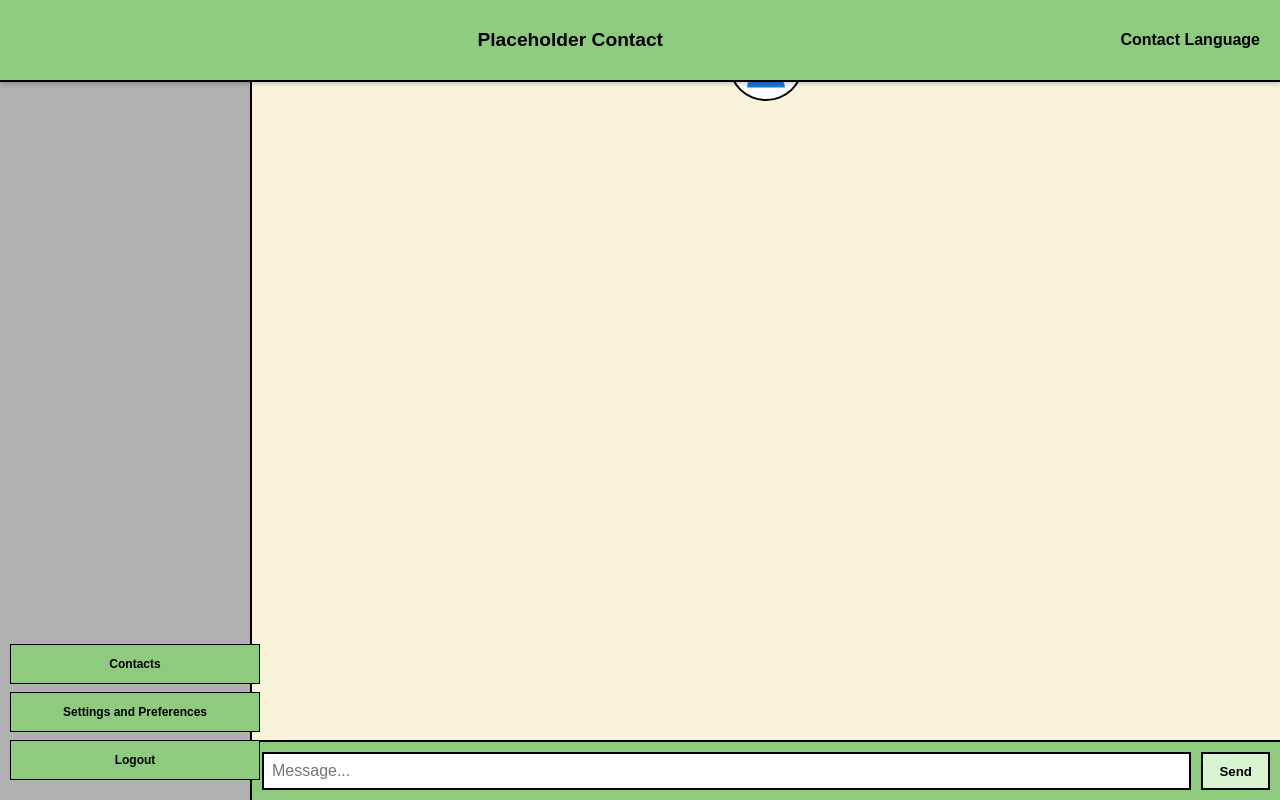
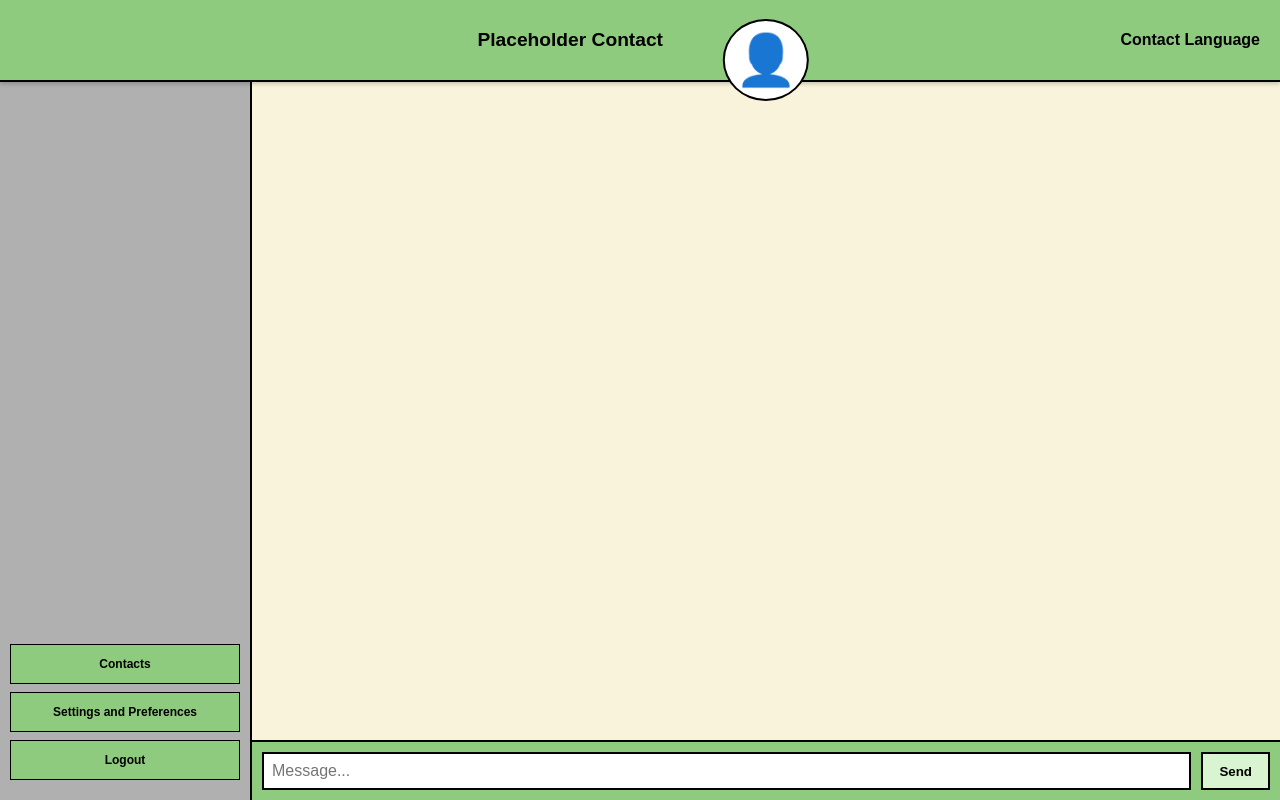
Before and after one commit to Austyn-Reichback/CSE-350-summer, a plain HTML site: page index.html in a window 1280 px wide. Drawn offline with Linux system fonts and the light colour scheme.

Commit message:
Trying to fix it more, again.

```diff
--- a/style.css
+++ b/style.css
@@ -33,6 +33,8 @@ body {
   gap: 8px;
   display: flex;
   flex-direction: column;
+  gap: 8px;
+  box-sizing: border-box; /* prevents overflow */
 }
 
 .sidebar-buttons button {
@@ -86,18 +88,18 @@ body {
 
 .profile-pic {
   position: absolute;
-  top: 30px;
+  top: 60px; /* height of .topbar */
   left: 50%;
-  transform: translateX(-50%);
+  transform: translate(-50%, -50%); /* center horizontally, pull up halfway */
   background-color: #fff;
   border: 2px solid black;
   border-radius: 50%;
   padding: 10px;
-  z-index: 1;
+  z-index: 25; /* above .topbar but below modal layers */
 }
 
 .avatar {
-  font-size: 40px;
+  font-size: 50px;
   text-align: center;
 }
 
```
